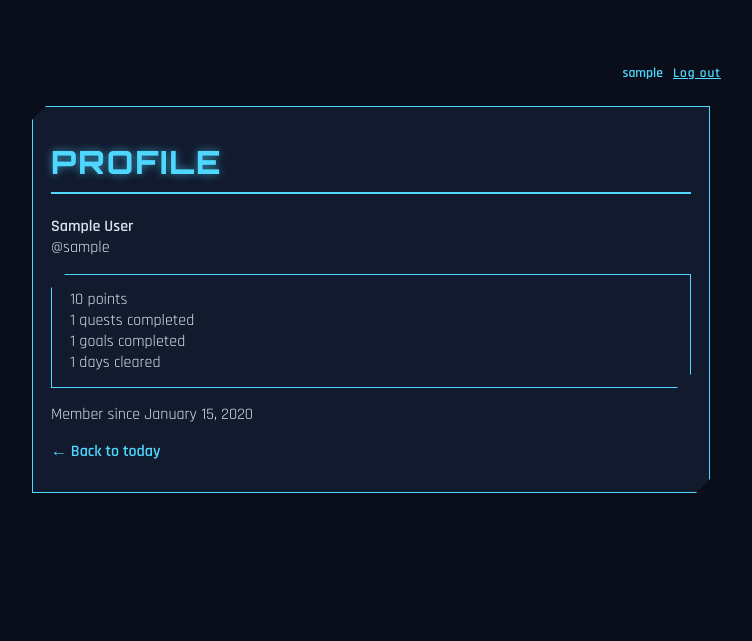
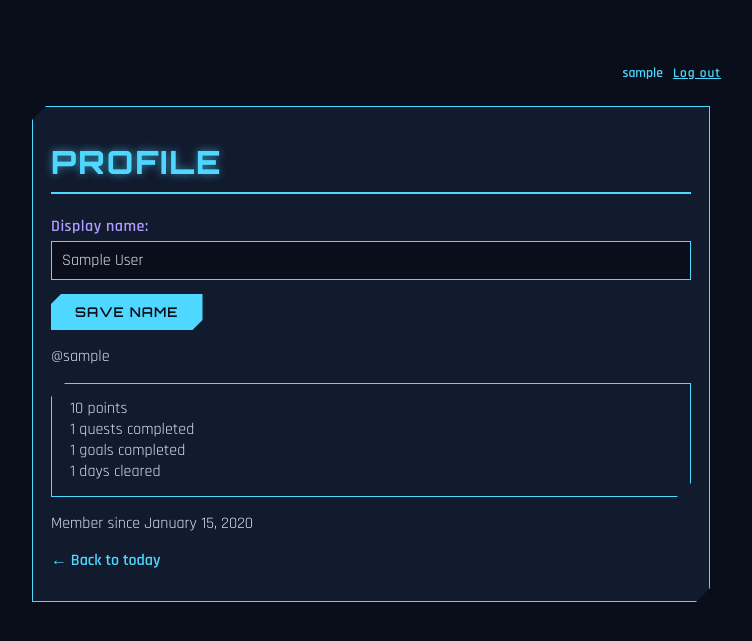
Before and after one commit to PhumelelaM7/Status-Window, a Django app: page /accounts/profile/ in a window 1280 px wide. Shown: the top 641 px of the page, without its empty margins (269-1021 px from the left). Run offline with Django 5.2, Linux system fonts and the light colour scheme; a user stored in the database is signed in; tables that the repository leaves empty hold one stand-in row (values such as "Sample post").

Commit message:
Let the user set a display name on the profile page

```diff
--- a/accounts/forms.py
+++ b/accounts/forms.py
@@ -1,6 +1,8 @@
 from django import forms
 from django.contrib.auth.forms import UserCreationForm
 from django.contrib.auth.models import User
+
+from .models import Profile
 
 
 class SignUpForm(UserCreationForm):
@@ -18,3 +20,18 @@ class SignUpForm(UserCreationForm):
     class Meta:
         model = User
         fields = ["username", "email", "password1", "password2"]
+
+
+class DisplayNameForm(forms.ModelForm):
+    """Edit only the friendly name on the current user's Profile.
+
+    Username stays the login name. Display name is what the app
+    shows when it is set.
+    """
+
+    class Meta:
+        from .models import Profile
+
+        model = Profile
+        fields = ["display_name"]
+        labels = {"display_name": "Display name"}
--- a/accounts/templates/accounts/profile.html
+++ b/accounts/templates/accounts/profile.html
@@ -3,13 +3,17 @@
 {% block title %}Profile — Status Window{% endblock %}
 
 {% block content %}
+<!-- Profile summary: editable display name plus lifetime counts. -->
 <div class="panel" style="max-width: 640px; margin: 24px auto;">
   <h1 class="glow-text">PROFILE</h1>
 
-  <p>
-    <strong>{{ profile.display_name|default:user.username }}</strong><br>
-    <span class="mono">@{{ user.username }}</span>
-  </p>
+  <!-- POST updates Profile.display_name only. Username stays the login name. -->
+  <form method="post">
+    {% csrf_token %}
+    {{ form.as_p }}
+    <button type="submit">Save name</button>
+  </form>
+  <p><span class="mono">@{{ user.username }}</span></p>
 
   <div class="budget-strip panel">
     <div><span class="val mono">{{ profile.points }}</span> points</div>
--- a/accounts/views.py
+++ b/accounts/views.py
@@ -1,6 +1,6 @@
 from django.shortcuts import render, redirect
 from django.contrib.auth import login
-from .forms import SignUpForm
+from .forms import SignUpForm, DisplayNameForm
 from django.contrib.auth.decorators import login_required
 from django.contrib.auth.models import User
 from quests.models import Quest, DaySchedule
@@ -32,6 +32,43 @@ def signup(request):
 
 @login_required
 def profile(request):
+    """Show stats and let the user change their display name.
+
+    POST saves only display_name on this user's Profile, then
+    redirects so a refresh does not resubmit the form.
+    """
+
+    profile = request.user.profile
+
+    if request.method == "POST":
+        form = DisplayNameForm(request.POST, instance=profile)
+        if form.is_valid():
+            # instance=profile writes onto the existing row,
+            # not a new Profile.
+            form.save()
+            return redirect("profile")
+    else:
+        form = DisplayNameForm(instance=profile)
+
+    quests_completed = Quest.objects.filter(
+        user=request.user, is_completed=True
+    ).count()
+    goals_completed = Goal.objects.filter(
+        user=request.user, is_completed=True
+    ).count()
+    days_cleared = DaySchedule.objects.filter(
+        user=request.user, is_cleared=True
+    ).count()
+
+    context = {
+        "profile": profile,
+        "form": form,
+        "quests_completed": quests_completed,
+        "goals_completed": goals_completed,
+        "days_cleared": days_cleared,
+        "date_joined": request.user.date_joined,
+    }
+    return render(request, "accounts/profile.html", context)
     """Show the current user's profile stats and allow editing display name."""
 
     profile = request.user.profile
```
